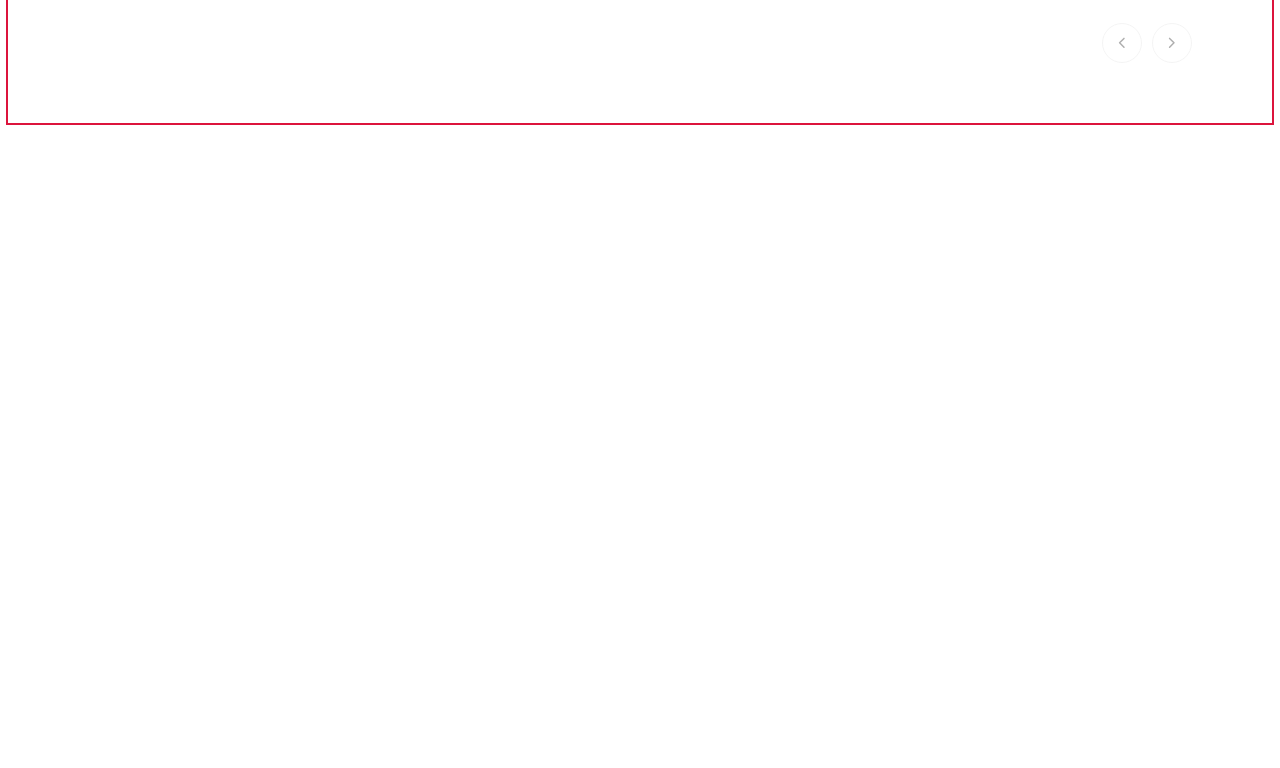
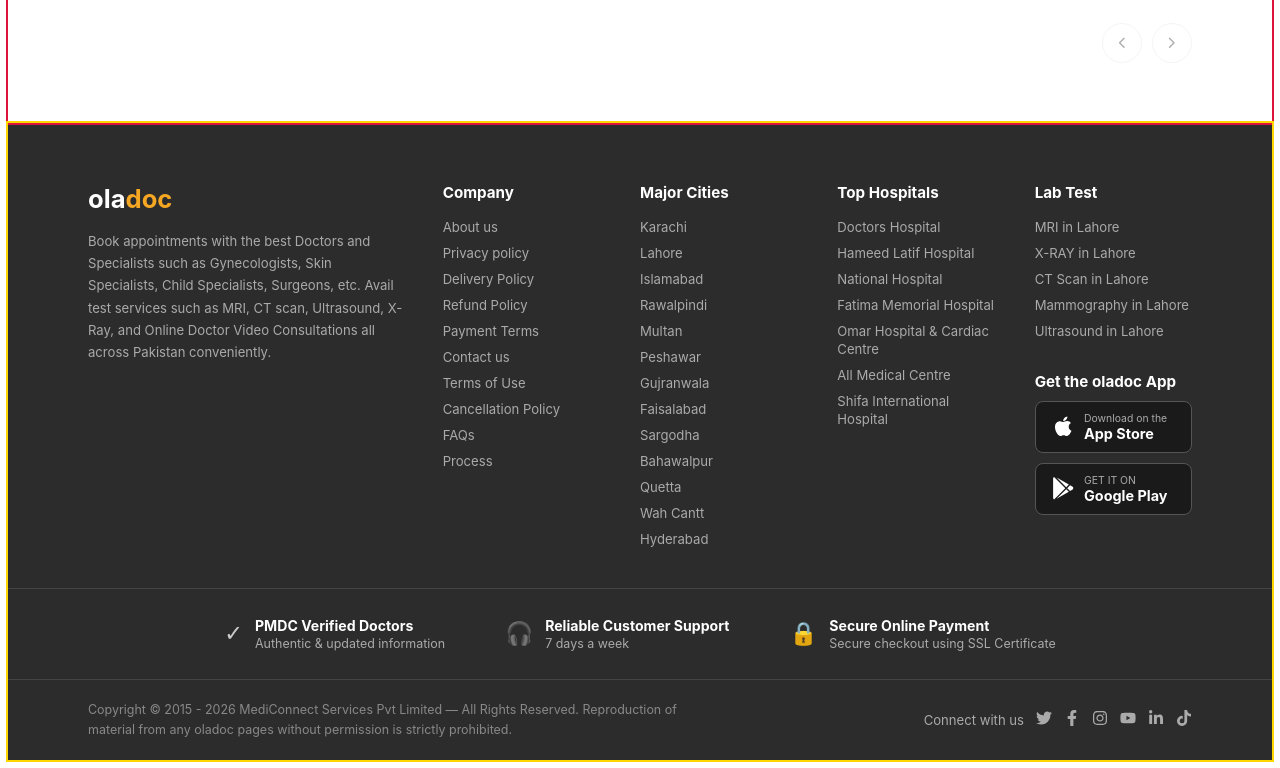
Before and after one commit to HuMzAHCodes/Sehatlink, a React (Vite) app: page / in a window 1280 px wide. Shown: the part 3417-4185 px from the top of the page. Before the commit the page ends 3548 px from the top, so only its background shows below. Built offline with nearby package versions, Linux system fonts and the light colour scheme.

Commit message:
Adding Footer

```diff
--- a/src/App.tsx
+++ b/src/App.tsx
@@ -6,6 +6,7 @@ import Conditions from "./components/Conditions";
 import Partners from "./components/Partners";
 import NewsCarousel from "./components/NewsCarousel";
 import Reviews from "./components/Reviews";
+import Footer from "./components/Footer";
 
 function App() {
   return (
@@ -18,6 +19,7 @@ function App() {
       <Partners />
       <NewsCarousel />
       <Reviews />
+      <Footer />
     </div>
   );
 }
--- /dev/null
+++ b/src/components/Footer/Footer.module.css
@@ -0,0 +1,221 @@
+.footer {
+  background-color: #2C2C2C;
+  color: #CCCCCC;
+  outline: 2px solid gold; /* debug border */
+}
+
+/* Top Grid */
+.footerTop {
+  display: grid;
+  grid-template-columns: 2fr 1fr 1fr 1fr 1fr;
+  gap: 40px;
+  padding: 60px 80px 40px 80px;
+  border-bottom: 1px solid #444444;
+}
+
+/* Brand Column */
+.brandColumn {
+  display: flex;
+  flex-direction: column;
+  gap: 16px;
+}
+
+.footerLogo {
+  font-size: 1.6rem;
+  font-weight: 700;
+  color: #ffffff;
+  text-decoration: none;
+  font-family: 'Inter', sans-serif;
+}
+
+.footerLogoAccent {
+  color: #F5A623;
+}
+
+.brandDescription {
+  font-size: 0.82rem;
+  color: #AAAAAA;
+  font-family: 'Inter', sans-serif;
+  line-height: 1.7;
+  margin: 0;
+}
+
+/* Links Column */
+.linksColumn {
+  display: flex;
+  flex-direction: column;
+  gap: 12px;
+}
+
+.columnTitle {
+  font-size: 0.95rem;
+  font-weight: 700;
+  color: #ffffff;
+  font-family: 'Inter', sans-serif;
+  margin: 0 0 4px 0;
+}
+
+.linksList {
+  list-style: none;
+  padding: 0;
+  margin: 0;
+  display: flex;
+  flex-direction: column;
+  gap: 8px;
+}
+
+.footerLink {
+  font-size: 0.82rem;
+  color: #AAAAAA;
+  text-decoration: none;
+  font-family: 'Inter', sans-serif;
+  transition: color 0.2s;
+}
+
+.footerLink:hover {
+  color: #ffffff;
+}
+
+/* Right Column */
+.rightColumn {
+  display: flex;
+  flex-direction: column;
+  gap: 32px;
+}
+
+/* App Links */
+.appLinksWrapper {
+  display: flex;
+  flex-direction: column;
+  gap: 10px;
+}
+
+.appLinksTitle {
+  font-size: 0.95rem;
+  font-weight: 700;
+  color: #ffffff;
+  font-family: 'Inter', sans-serif;
+  margin: 0;
+}
+
+.appButton {
+  display: flex;
+  align-items: center;
+  gap: 10px;
+  background-color: #1a1a1a;
+  border: 1px solid #555555;
+  border-radius: 8px;
+  padding: 10px 16px;
+  text-decoration: none;
+  transition: border-color 0.2s;
+}
+
+.appButton:hover {
+  border-color: #ffffff;
+}
+
+.appIcon {
+  color: #ffffff;
+  font-size: 1.4rem;
+  flex-shrink: 0;
+}
+
+.appButtonText {
+  display: flex;
+  flex-direction: column;
+}
+
+.appButtonSmall {
+  font-size: 0.65rem;
+  color: #AAAAAA;
+  font-family: 'Inter', sans-serif;
+}
+
+.appButtonBig {
+  font-size: 0.9rem;
+  font-weight: 700;
+  color: #ffffff;
+  font-family: 'Inter', sans-serif;
+}
+
+/* Trust Badges */
+.trustBadges {
+  display: flex;
+  justify-content: center;
+  gap: 60px;
+  padding: 28px 80px;
+  border-bottom: 1px solid #444444;
+}
+
+.trustItem {
+  display: flex;
+  align-items: center;
+  gap: 12px;
+}
+
+.trustIcon {
+  font-size: 1.4rem;
+}
+
+.trustTitle {
+  font-size: 0.88rem;
+  font-weight: 700;
+  color: #ffffff;
+  font-family: 'Inter', sans-serif;
+  margin: 0 0 2px 0;
+}
+
+.trustSubtext {
+  font-size: 0.78rem;
+  color: #AAAAAA;
+  font-family: 'Inter', sans-serif;
+  margin: 0;
+}
+
+/* Bottom Bar */
+.bottomBar {
+  display: flex;
+  align-items: center;
+  justify-content: space-between;
+  padding: 20px 80px;
+  gap: 20px;
+}
+
+.copyright {
+  font-size: 0.78rem;
+  color: #888888;
+  font-family: 'Inter', sans-serif;
+  margin: 0;
+  max-width: 600px;
+  line-height: 1.6;
+}
+
+.socialIcons {
+  display: flex;
+  align-items: center;
+  gap: 12px;
+  flex-shrink: 0;
+}
+
+.connectText {
+  font-size: 0.82rem;
+  color: #AAAAAA;
+  font-family: 'Inter', sans-serif;
+}
+
+.socialIcon {
+  color: #AAAAAA;
+  font-size: 1rem;
+  text-decoration: none;
+  transition: color 0.2s;
+}
+
+.socialIcon:hover {
+  color: #ffffff;
+}
+
+/* Footer Bottom wrapper */
+.footerBottom {
+  display: flex;
+  flex-direction: column;
+}
--- /dev/null
+++ b/src/components/Footer/FooterAppLinks.tsx
@@ -0,0 +1,26 @@
+import { FaApple, FaGooglePlay } from "react-icons/fa";
+import styles from "./Footer.module.css";
+
+const FooterAppLinks = () => {
+  return (
+    <div className={styles.appLinksWrapper}>
+      <p className={styles.appLinksTitle}>Get the oladoc App</p>
+      <a href="#" className={styles.appButton}>
+        <FaApple className={styles.appIcon} />
+        <div className={styles.appButtonText}>
+          <span className={styles.appButtonSmall}>Download on the</span>
+          <span className={styles.appButtonBig}>App Store</span>
+        </div>
+      </a>
+      <a href="#" className={styles.appButton}>
+        <FaGooglePlay className={styles.appIcon} />
+        <div className={styles.appButtonText}>
+          <span className={styles.appButtonSmall}>GET IT ON</span>
+          <span className={styles.appButtonBig}>Google Play</span>
+        </div>
+      </a>
+    </div>
+  );
+};
+
+export default FooterAppLinks;
--- /dev/null
+++ b/src/components/Footer/FooterBottom.tsx
@@ -0,0 +1,74 @@
+import {
+  FaTwitter,
+  FaFacebookF,
+  FaInstagram,
+  FaYoutube,
+  FaLinkedinIn,
+  FaTiktok,
+} from "react-icons/fa";
+import styles from "./Footer.module.css";
+
+const FooterBottom = () => {
+  return (
+    <div className={styles.footerBottom}>
+      <div className={styles.trustBadges}>
+        <div className={styles.trustItem}>
+          <span className={styles.trustIcon}>✓</span>
+          <div>
+            <p className={styles.trustTitle}>PMDC Verified Doctors</p>
+            <p className={styles.trustSubtext}>
+              Authentic & updated information
+            </p>
+          </div>
+        </div>
+        <div className={styles.trustItem}>
+          <span className={styles.trustIcon}>🎧</span>
+          <div>
+            <p className={styles.trustTitle}>Reliable Customer Support</p>
+            <p className={styles.trustSubtext}>7 days a week</p>
+          </div>
+        </div>
+        <div className={styles.trustItem}>
+          <span className={styles.trustIcon}>🔒</span>
+          <div>
+            <p className={styles.trustTitle}>Secure Online Payment</p>
+            <p className={styles.trustSubtext}>
+              Secure checkout using SSL Certificate
+            </p>
+          </div>
+        </div>
+      </div>
+
+      <div className={styles.bottomBar}>
+        <p className={styles.copyright}>
+          Copyright © 2015 - 2026 MediConnect Services Pvt Limited — All Rights
+          Reserved. Reproduction of material from any oladoc pages without
+          permission is strictly prohibited.
+        </p>
+        <div className={styles.socialIcons}>
+          <span className={styles.connectText}>Connect with us</span>
+          <a href="#" className={styles.socialIcon}>
+            <FaTwitter />
+          </a>
+          <a href="#" className={styles.socialIcon}>
+            <FaFacebookF />
+          </a>
+          <a href="#" className={styles.socialIcon}>
+            <FaInstagram />
+          </a>
+          <a href="#" className={styles.socialIcon}>
+            <FaYoutube />
+          </a>
+          <a href="#" className={styles.socialIcon}>
+            <FaLinkedinIn />
+          </a>
+          <a href="#" className={styles.socialIcon}>
+            <FaTiktok />
+          </a>
+        </div>
+      </div>
+    </div>
+  );
+};
+
+export default FooterBottom;
--- /dev/null
+++ b/src/components/Footer/FooterBrand.tsx
@@ -0,0 +1,19 @@
+import styles from "./Footer.module.css";
+
+const FooterBrand = () => {
+  return (
+    <div className={styles.brandColumn}>
+      <a href="#" className={styles.footerLogo}>
+        ola<span className={styles.footerLogoAccent}>doc</span>
+      </a>
+      <p className={styles.brandDescription}>
+        Book appointments with the best Doctors and Specialists such as
+        Gynecologists, Skin Specialists, Child Specialists, Surgeons, etc. Avail
+        test services such as MRI, CT scan, Ultrasound, X-Ray, and Online Doctor
+        Video Consultations all across Pakistan conveniently.
+      </p>
+    </div>
+  );
+};
+
+export default FooterBrand;
--- /dev/null
+++ b/src/components/Footer/FooterLinks.tsx
@@ -0,0 +1,25 @@
+import styles from "./Footer.module.css";
+
+interface FooterLinksProps {
+  title: string;
+  links: string[];
+}
+
+const FooterLinks = ({ title, links }: FooterLinksProps) => {
+  return (
+    <div className={styles.linksColumn}>
+      <h4 className={styles.columnTitle}>{title}</h4>
+      <ul className={styles.linksList}>
+        {links.map((link) => (
+          <li key={link}>
+            <a href="#" className={styles.footerLink}>
+              {link}
+            </a>
+          </li>
+        ))}
+      </ul>
+    </div>
+  );
+};
+
+export default FooterLinks;
--- /dev/null
+++ b/src/components/Footer/index.tsx
@@ -0,0 +1,31 @@
+import FooterBrand from "./FooterBrand";
+import FooterLinks from "./FooterLinks";
+import FooterAppLinks from "./FooterAppLinks";
+import FooterBottom from "./FooterBottom";
+import {
+  FOOTER_COMPANY_LINKS,
+  FOOTER_CITIES,
+  FOOTER_HOSPITALS,
+  FOOTER_LAB_TESTS,
+} from "../../constants/data";
+import styles from "./Footer.module.css";
+
+const Footer = () => {
+  return (
+    <footer className={styles.footer}>
+      <div className={styles.footerTop}>
+        <FooterBrand />
+        <FooterLinks title="Company" links={FOOTER_COMPANY_LINKS} />
+        <FooterLinks title="Major Cities" links={FOOTER_CITIES} />
+        <FooterLinks title="Top Hospitals" links={FOOTER_HOSPITALS} />
+        <div className={styles.rightColumn}>
+          <FooterLinks title="Lab Test" links={FOOTER_LAB_TESTS} />
+          <FooterAppLinks />
+        </div>
+      </div>
+      <FooterBottom />
+    </footer>
+  );
+};
+
+export default Footer;
```
